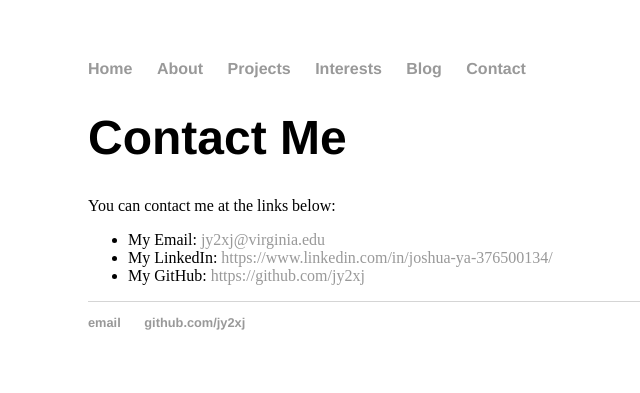
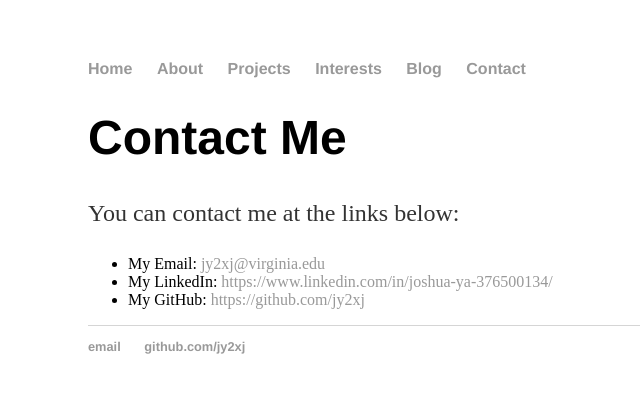
Before and after one commit to jy2xj/jy2xj.github.io, a Jekyll site: the page built from contact/index.html, in a window 1280 px wide. Shown: the top 393 px of the page, without its empty margins (104-744 px from the left). Built offline with Jekyll 4.4.1, drawn with Linux system fonts in a browser that asks for light colours.

Commit message:
add p tag to body

```diff
--- a/contact/index.html
+++ b/contact/index.html
@@ -5,7 +5,7 @@ title: Contact Joshua Ya
 
 		<div class="contact_info">
 			<h1>Contact Me</h1>
-      You can contact me at the links below:
+			<p>You can contact me at the links below:</p>
 			<ul class="contacts">
         <li>My Email: <a href="mailto:jy2xj@virginia.edu">jy2xj@virginia.edu</a></li>
 				<li>My LinkedIn: <a href="https://www.linkedin.com/in/joshua-ya-376500134/">https://www.linkedin.com/in/joshua-ya-376500134/</a></li>
```
